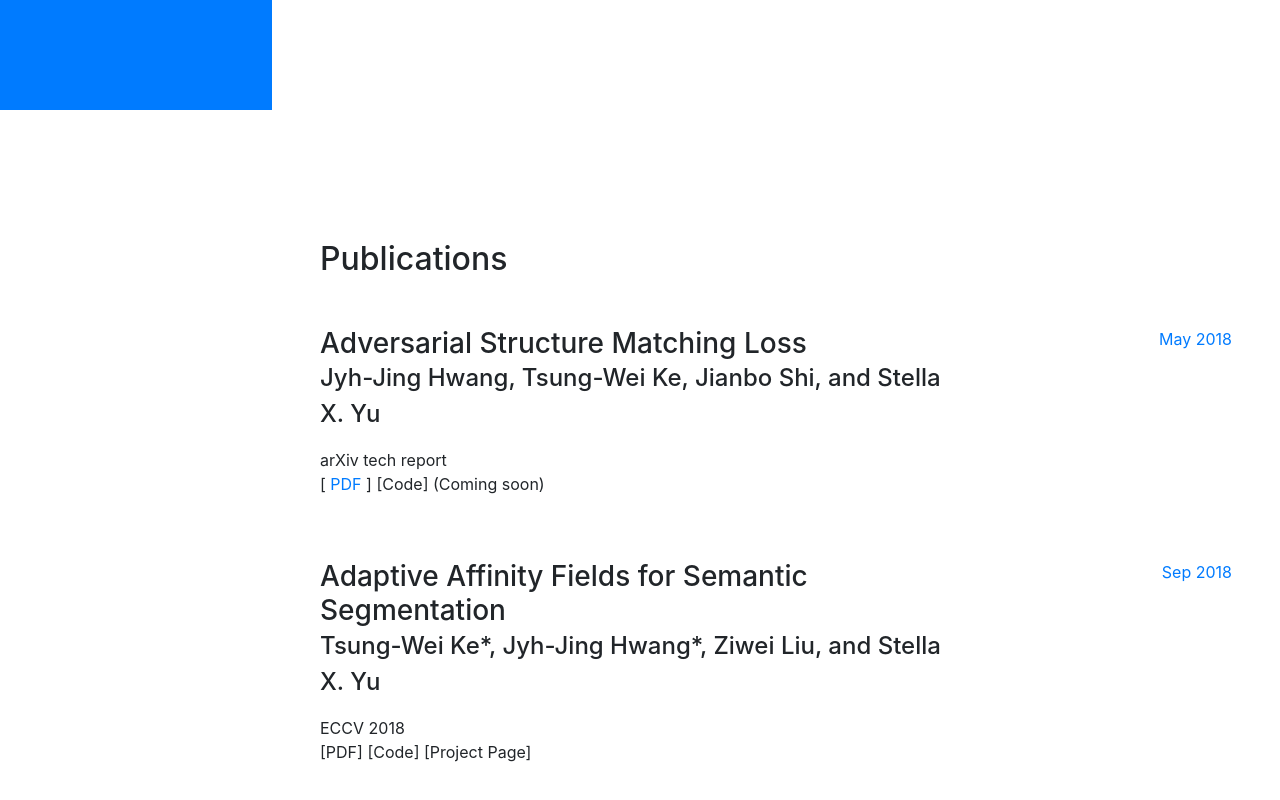
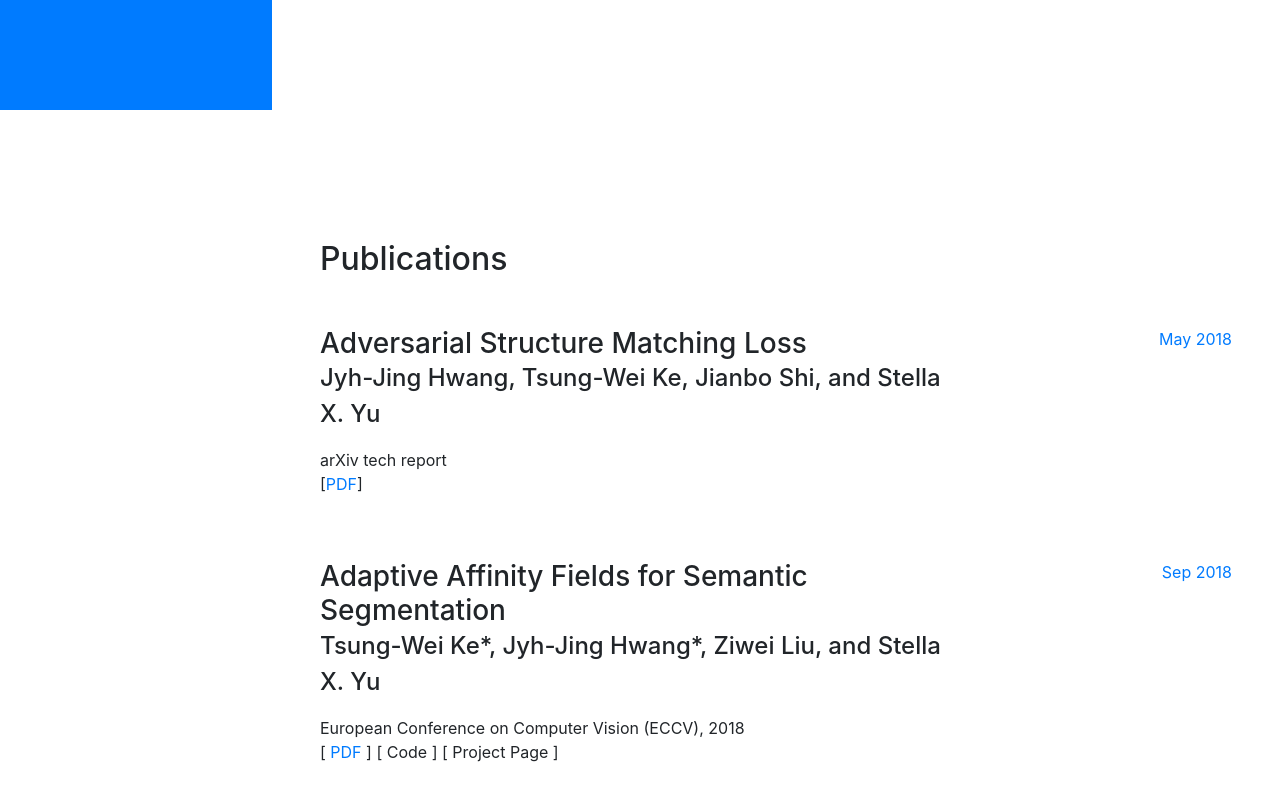
Before and after one commit to jyhjinghwang/jyhjinghwang.github.io, a website with bundled scripts: page index.html in a window 1280 px wide. Shown: the part 690-1490 px from the top of the page. Built offline with nearby package versions, Linux system fonts and the light colour scheme; files whose address does not match are found by name; a web font is replaced by a local one.

Commit message:
Add links to AAF

```diff
--- a/index.html
+++ b/index.html
@@ -82,8 +82,7 @@
               <div class="subheading mb-3">Jyh-Jing Hwang, Tsung-Wei Ke, Jianbo Shi, and Stella X. Yu</div>
               <div>arXiv tech report</div>
               <p>
-                [<a href="https://arxiv.org/abs/1805.07457"> PDF </a>]
-                [Code] (Coming soon)
+                [<a href="https://arxiv.org/abs/1805.07457">PDF</a>]
               </p>
             </div>
             <div class="resume-date text-md-right">
@@ -95,8 +94,10 @@
             <div class="resume-content mr-auto">
               <h3 class="mb-0">Adaptive Affinity Fields for Semantic Segmentation</h3>
               <div class="subheading mb-3">Tsung-Wei Ke*, Jyh-Jing Hwang*, Ziwei Liu, and Stella X. Yu</div>
-              <div>ECCV 2018</div>
-              <p>[PDF] [Code] [Project Page]</p>
+              <div>European Conference on Computer Vision (ECCV), 2018</div>
+              <p>
+                [ <a href="https://arxiv.org/abs/1803.10335">PDF</a> ] [ Code ] [ Project Page ]
+              </p>
             </div>
             <div class="resume-date text-md-right">
               <span class="text-primary">Sep 2018</span>
```
